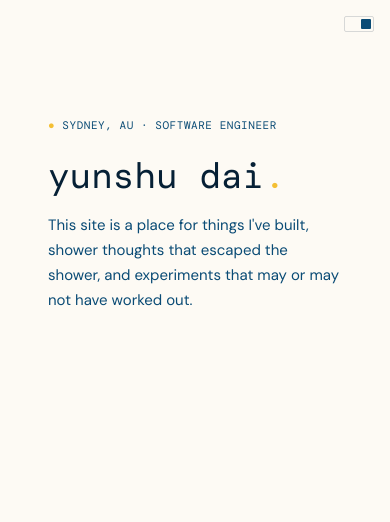
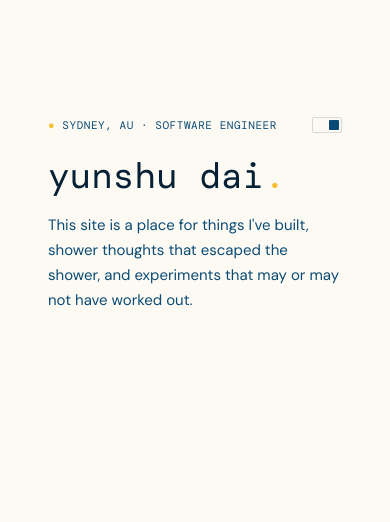
Before and after one commit to pigeonseverywhere/pigeonseverywhere.github.io, a Next.js app: page / in a window 390 px wide. Shown: the top 522 px of the page. Built offline with nearby package versions, Linux system fonts and the light colour scheme; a web font is replaced by a local one.

Commit message:
feat: move mobile darkmode toggle

```diff
--- a/app/about/page.tsx
+++ b/app/about/page.tsx
@@ -1,3 +1,5 @@
+import MobileThemeToggle from '../components/MobileThemeToggle'
+
 const sectionStyle: React.CSSProperties = {
   maxWidth: '700px',
   padding: '80px 48px',
@@ -6,7 +8,10 @@ const sectionStyle: React.CSSProperties = {
 export default function About() {
   return (
     <section style={sectionStyle}>
-      <p className="font-mono" style={{ fontSize: '11px', color: 'var(--fg-secondary)' }}>02</p>
+      <div style={{ display: 'flex', alignItems: 'center', justifyContent: 'space-between' }}>
+        <p className="font-mono" style={{ fontSize: '11px', color: 'var(--fg-secondary)', margin: 0 }}>02</p>
+        <MobileThemeToggle />
+      </div>
       <h1 className="font-mono" style={{ fontSize: '24px', marginTop: '8px' }}>about</h1>
       <div style={{ marginTop: '24px', display: 'flex', flexDirection: 'column', gap: '12px', maxWidth: '520px' }}>
         <p>
--- a/app/components/ClientShell.tsx
+++ b/app/components/ClientShell.tsx
@@ -4,7 +4,7 @@ import { useEffect, useState } from 'react'
 import { usePathname, useRouter } from 'next/navigation'
 import NavBar from './NavBar'
 import KeyHintFooter from './KeyHintFooter'
-import LightSwitch from './LightSwitch'
+import { ThemeContext } from './ThemeContext'
 
 const ROUTES = ['/', '/about', '/projects', '/contact']
 
@@ -44,19 +44,12 @@ export default function ClientShell({ children }: { children: React.ReactNode })
   }, [activeIdx])
 
   return (
-    <>
+    <ThemeContext.Provider value={{ isDark, toggle: toggleTheme }}>
       <NavBar onThemeToggle={toggleTheme} isDark={isDark} />
-      {/* Mobile-only: fixed top-right theme switch */}
-      <div
-        className="nav-mobile"
-        style={{ position: 'fixed', top: '16px', right: '16px', zIndex: 60 }}
-      >
-        <LightSwitch isDark={isDark} onToggle={toggleTheme} />
-      </div>
       <main style={{ paddingTop: '36px', paddingBottom: '80px' }}>
         {children}
       </main>
       <KeyHintFooter visible={hintsVisible} />
-    </>
+    </ThemeContext.Provider>
   )
 }
--- /dev/null
+++ b/app/components/MobileThemeToggle.tsx
@@ -0,0 +1,13 @@
+'use client'
+
+import { useTheme } from './ThemeContext'
+import LightSwitch from './LightSwitch'
+
+export default function MobileThemeToggle() {
+  const { isDark, toggle } = useTheme()
+  return (
+    <span className="nav-mobile">
+      <LightSwitch isDark={isDark} onToggle={toggle} />
+    </span>
+  )
+}
--- /dev/null
+++ b/app/components/ThemeContext.tsx
@@ -0,0 +1,10 @@
+'use client'
+
+import { createContext, useContext } from 'react'
+
+export const ThemeContext = createContext<{ isDark: boolean; toggle: () => void }>({
+  isDark: false,
+  toggle: () => {},
+})
+
+export const useTheme = () => useContext(ThemeContext)
--- a/app/contact/page.tsx
+++ b/app/contact/page.tsx
@@ -1,3 +1,5 @@
+import MobileThemeToggle from '../components/MobileThemeToggle'
+
 const sectionStyle: React.CSSProperties = {
   maxWidth: '700px',
   padding: '80px 48px',
@@ -6,7 +8,10 @@ const sectionStyle: React.CSSProperties = {
 export default function Contact() {
   return (
     <section style={sectionStyle}>
-      <p className="font-mono" style={{ fontSize: '11px', color: 'var(--fg-secondary)' }}>04</p>
+      <div style={{ display: 'flex', alignItems: 'center', justifyContent: 'space-between' }}>
+        <p className="font-mono" style={{ fontSize: '11px', color: 'var(--fg-secondary)', margin: 0 }}>04</p>
+        <MobileThemeToggle />
+      </div>
       <h1 className="font-mono" style={{ fontSize: '24px', marginTop: '8px' }}>contact</h1>
       <div style={{ marginTop: '24px', display: 'flex', flexDirection: 'column', gap: '8px' }}>
         <a
--- a/app/page.tsx
+++ b/app/page.tsx
@@ -1,3 +1,5 @@
+import MobileThemeToggle from './components/MobileThemeToggle'
+
 const sectionStyle: React.CSSProperties = {
   maxWidth: '700px',
   padding: '80px 48px',
@@ -6,12 +8,15 @@ const sectionStyle: React.CSSProperties = {
 export default function Home() {
   return (
     <section style={sectionStyle}>
-      <p
-        className="font-mono"
-        style={{ fontSize: '11px', color: 'var(--fg-secondary)', letterSpacing: '0.05em', marginBottom: '20px' }}
-      >
-        <span style={{ color: 'var(--accent)' }}>●</span> SYDNEY, AU · SOFTWARE ENGINEER
-      </p>
+      <div style={{ display: 'flex', alignItems: 'center', justifyContent: 'space-between', marginBottom: '20px' }}>
+        <p
+          className="font-mono"
+          style={{ fontSize: '11px', color: 'var(--fg-secondary)', letterSpacing: '0.05em', margin: 0 }}
+        >
+          <span style={{ color: 'var(--accent)' }}>●</span> SYDNEY, AU · SOFTWARE ENGINEER
+        </p>
+        <MobileThemeToggle />
+      </div>
       <h1 className="font-mono" style={{ fontSize: '36px', lineHeight: 1.2 }}>
         yunshu dai<span style={{ color: 'var(--accent)' }}>.</span>
       </h1>
--- a/app/projects/page.tsx
+++ b/app/projects/page.tsx
@@ -1,9 +1,10 @@
+import Link from 'next/link'
+import MobileThemeToggle from '../components/MobileThemeToggle'
+
 const sectionStyle: React.CSSProperties = {
   maxWidth: '700px',
   padding: '80px 48px',
 }
-
-import Link from 'next/link'
 
 const PROJECTS: { name: string; stack: string; description: React.ReactNode; href?: string }[] = [
   {
@@ -32,7 +33,10 @@ const PROJECTS: { name: string; stack: string; description: React.ReactNode; hre
 export default function Projects() {
   return (
     <section style={sectionStyle}>
-      <p className="font-mono" style={{ fontSize: '11px', color: 'var(--fg-secondary)' }}>03</p>
+      <div style={{ display: 'flex', alignItems: 'center', justifyContent: 'space-between' }}>
+        <p className="font-mono" style={{ fontSize: '11px', color: 'var(--fg-secondary)', margin: 0 }}>03</p>
+        <MobileThemeToggle />
+      </div>
       <h1 className="font-mono" style={{ fontSize: '24px', marginTop: '8px' }}>projects</h1>
       <div style={{ marginTop: '24px', display: 'flex', flexDirection: 'column', gap: '16px', maxWidth: '560px' }}>
         {PROJECTS.map((p) => {
```
